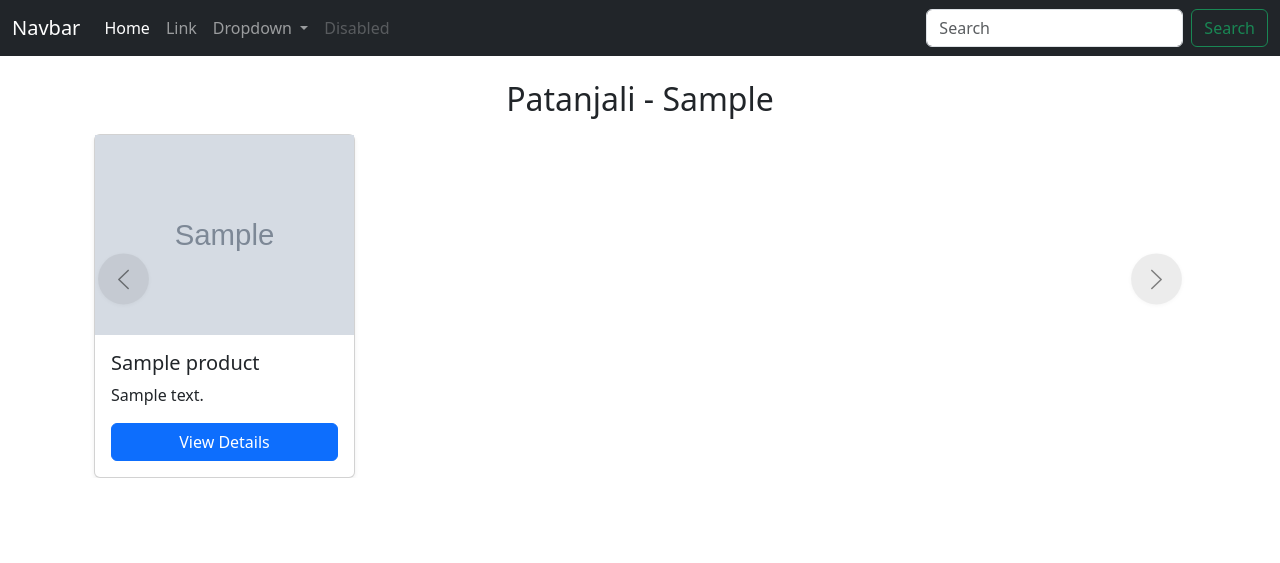
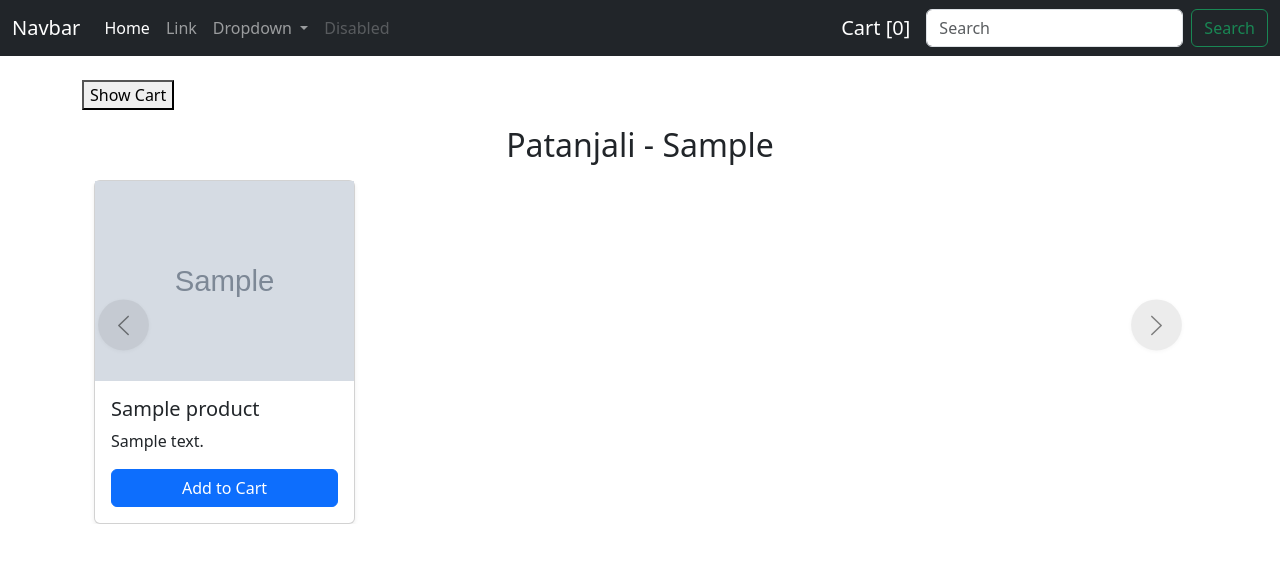
Before and after one commit to arpitkatiyar108/DjangoLearning-MAC, a Django app: page / in a window 1280 px wide. Shown: the top 563 px of the page. Run offline with Django 5.2, Linux system fonts and the light colour scheme; tables that the repository leaves empty hold one stand-in row (values such as "Sample post"); grey boxes marked "Sample" are stand-in pictures.

Commit message:
Complete-video-38: Improve Slider Logic & Add Cart Items Count |

```diff
--- a/mac/shop/templates/shop/basic.html
+++ b/mac/shop/templates/shop/basic.html
@@ -41,6 +41,7 @@
           <a class="nav-link disabled" aria-disabled="true">Disabled</a>
         </li>
       </ul>
+        <a class="navbar-brand" href="#">Cart [<span id="cart-count"></span>] </a>
       <form class="d-flex" role="search">
         <input class="form-control me-2" type="search" placeholder="Search" aria-label="Search"/>
         <button class="btn btn-outline-success" type="submit">Search</button>
@@ -49,6 +50,7 @@
   </div>
 </nav>
 {% block body %}{% endblock %}
+      {% block js  %}{% endblock %}
       <script src="https://cdn.jsdelivr.net/npm/bootstrap@5.3.8/dist/js/bootstrap.bundle.min.js" integrity="sha384-FKyoEForCGlyvwx9Hj09JcYn3nv7wiPVlz7YYwJrWVcXK/BmnVDxM+D2scQbITxI" crossorigin="anonymous"></script>
       </body>
     </html>
--- a/mac/shop/templates/shop/home.html
+++ b/mac/shop/templates/shop/home.html
@@ -36,7 +36,7 @@
     max-height: 4.5em; /* Approx height for 3 lines */
 }
 /* ---------- Carousel control variables & container ---------- */
-#cardCarousel {
+.cb {
   position: relative;        /* ensure absolute children are positioned to this container */
   overflow: visible;        /* allow controls to sit outside inner clipped areas if needed */
   --cc-size: clamp(40px, 4vw, 56px);    /* control diameter: responsive but bounded */
@@ -47,8 +47,8 @@
 }
 
 /* ---------- Base style for circular control buttons ---------- */
-#cardCarousel .carousel-control-prev,
-#cardCarousel .carousel-control-next {
+.cb .carousel-control-prev,
+.cb .carousel-control-next {
   position: absolute;
   top: 50%;
   transform: translateY(-50%);
@@ -68,25 +68,25 @@
 }
 
 /* left/right placement (spacing from edges) */
-#cardCarousel .carousel-control-prev { left: 0.5rem; }
-#cardCarousel .carousel-control-next { right: 0.5rem; }
+.cb .carousel-control-prev { left: 0.5rem; }
+.cb .carousel-control-next { right: 0.5rem; }
 
 /* Wider spacing on large screens */
 @media (min-width: 992px) {
-  #cardCarousel .carousel-control-prev { left: 1rem; }
-  #cardCarousel .carousel-control-next { right: 1rem; }
+  .cb .carousel-control-prev { left: 1rem; }
+  .cb .carousel-control-next { right: 1rem; }
 }
 
 /* ---------- Hover, active and focus states (accessibility) ---------- */
-#cardCarousel .carousel-control-prev:hover,
-#cardCarousel .carousel-control-next:hover {
+.cb .carousel-control-prev:hover,
+.cb .carousel-control-next:hover {
   background-color: var(--cc-bg-hover);
   transform: translateY(-50%) scale(1.03);
 }
 
 /* keyboard focus ring (visible for a11y) */
-#cardCarousel .carousel-control-prev:focus,
-#cardCarousel .carousel-control-next:focus {
+.cb .carousel-control-prev:focus,
+.cb .carousel-control-next:focus {
   outline: none;
   box-shadow: 0 0 0 4px rgba(13,110,253,0.18); /* subtle blue ring */
   background-color: var(--cc-bg-hover);
@@ -94,8 +94,8 @@
 
 /* ---------- Icon sizing & color handling ---------- */
 /* Keep the default bootstrap background-icon but size and color it via filter */
-#cardCarousel .carousel-control-prev-icon,
-#cardCarousel .carousel-control-next-icon {
+.cb .carousel-control-prev-icon,
+.cb .carousel-control-next-icon {
   width: var(--cc-icon-size);
   height: var(--cc-icon-size);
   background-size: 100% 100% !important;
@@ -108,18 +108,20 @@
 
 /* Make touch targets a little bigger on small screens */
 @media (max-width: 576px) {
-  #cardCarousel {
+  .cb {
     --cc-size: 48px;
   }
-  #cardCarousel .carousel-control-prev { left: 0.25rem; }
-  #cardCarousel .carousel-control-next { right: 0.25rem; }
+  .cb .carousel-control-prev { left: 0.25rem; }
+  .cb .carousel-control-next { right: 0.25rem; }
 }
 </style>
 {% endblock %}
 {% block body %}
 <div class="container my-4">
+    <button id="show-cart">Show Cart</button>
+<!--    <h2 id="cart-items">Cart Items.....</h2>-->
     {% for product_and_category in products_and_categories %}
-    <div id="cardCarousel" class="carousel slide" data-bs-ride="carousel">
+    <div id="cardCarousel_{{product_and_category.category|slugify }}" class="carousel slide cb" data-bs-ride="carousel">
         <h2 class="text-center my-3">Patanjali - {{product_and_category.category|title}}</h2>
         <div class="carousel-inner">
             {% for product in product_and_category.products %}
@@ -144,7 +146,7 @@
                                 {{ product.description }}
                             </p>
                             <div class="mt-auto">
-                                <a href="#" class="btn btn-primary w-100">View Details</a>
+                                <button class="btn btn-primary w-100 add-to-cart" data-product-name="{{product.product_name}}" >Add to Cart</button>
                             </div>
                         </div>
                     </div>
@@ -159,18 +161,18 @@
         </div>
         <!-- Clean buttons: no inline styles anymore -->
         <button
-          class="carousel-control-prev"
+          class="carousel-control-prev cb"
           type="button"
-          data-bs-target="#cardCarousel"
+          data-bs-target="#cardCarousel_{{product_and_category.category|slugify }}"
           data-bs-slide="prev">
           <span class="carousel-control-prev-icon" aria-hidden="true"></span>
           <span class="visually-hidden">Previous</span>
         </button>
 
         <button
-          class="carousel-control-next"
+          class="carousel-control-next cb"
           type="button"
-          data-bs-target="#cardCarousel"
+          data-bs-target="#cardCarousel_{{product_and_category.category|slugify}}"
           data-bs-slide="next">
           <span class="carousel-control-next-icon" aria-hidden="true"></span>
           <span class="visually-hidden">Next</span>
@@ -180,3 +182,41 @@
 </div>
 
 {% endblock %}
+{% block js %}
+<script>
+    let cart = JSON.parse(localStorage.getItem('cart')) || {};
+    const updateCartCount = () => {
+        const totalItems = Object.values(cart).reduce((sum,qty) => sum + qty ,0);
+        document.getElementById('cart-count').textContent = totalItems;
+    }
+    updateCartCount();
+    const addToCart = (productName) => {
+        cart[productName] = (cart[productName] || 0) + 1;
+        localStorage.setItem('cart', JSON.stringify(cart));
+        updateCartCount();
+    }
+    const updateCart = () => {
+        const container = document.getElementById('cart-items');
+        container.innerHTML = '';
+        container.innerHTML += '<ul>';
+
+        for(const[productName, productQuantity] of Object.entries(cart)) {
+            container.innerHTML += `<li>${productName} : ${productQuantity}</li>`
+        }
+
+        container.innerHTML += `</ul>`;
+    }
+    document.addEventListener('click', (e) => {
+        if(e.target.classList.contains('add-to-cart')) {
+            const productName = e.target.dataset.productName;
+            addToCart(productName);
+            updateCart();
+        }
+        if(e.target.id === 'show-cart') {
+            updateCart();
+        }
+    })
+
+
+</script>
+{% endblock %}
```
